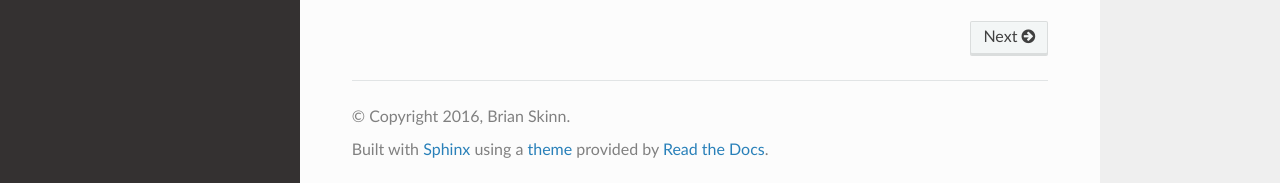
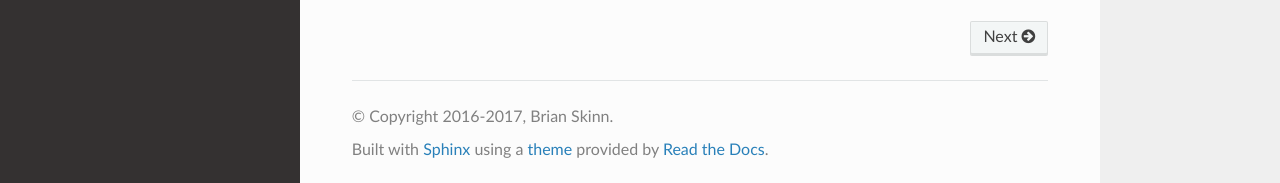
Before and after one commit to bskinn/h5cube-spec, a Sphinx documentation site: the page built from doc/source/index.rst, in a window 1280 px wide and 900 px high, scrolled down 520 px. Shown: the part 714-897 px from the top of the window. Built offline with Sphinx 7.4.7 and the Read the Docs theme 2.0.0, drawn with Linux system fonts in a browser that asks for light colours; formulas are drawn with MathJax 3; some of the changed lines change nothing that is shown.

Commit message:
DRAFT: conf.py
 * Refactor the isphx_mapping autocode (much more concise now)
 * Update copyright date

```diff
--- a/doc/source/conf.py
+++ b/doc/source/conf.py
@@ -59,7 +59,7 @@
 
 # General information about the project.
 project = 'h5cube File Specification'
-copyright = '2016, Brian Skinn'
+copyright = '2016-2017, Brian Skinn'
 author = 'Brian Skinn'
 
 # The version info for the project you're documenting, acts as replacement for
@@ -517,16 +517,13 @@
 isphx_local = os.environ.get('ISPHX_LOCAL')
 isphx_objpath = osp.join('isphx','{0}')
 isphx_objstr = 'objects_{0}.inv'
+def isphx_subst(s):
+    return isphx_objpath.format(isphx_objstr.format(s)) if isphx_local else None
+
 intersphinx_mapping = {
-    'python': ('https://docs.python.org/3.5',
-               (isphx_objpath.format(isphx_objstr.format('python'))
-                if isphx_local else None)),
-    'numpy': ('https://docs.scipy.org/doc/numpy/',
-              (isphx_objpath.format(isphx_objstr.format('numpy'))
-               if isphx_local else None)),
-    'h5py': ('http://docs.h5py.org/en/latest/',
-             (isphx_objpath.format(isphx_objstr.format('h5py'))
-              if isphx_local else None))
+    'python': ('https://docs.python.org/3.5', isphx_subst('python')),
+    'numpy': ('https://docs.scipy.org/doc/numpy/', isphx_subst('numpy')),
+    'h5py': ('http://docs.h5py.org/en/latest/', isphx_subst('h5py'))
     }
 
 # Augment rst_epilog with autogenerated replaces for crosslinking to
```
